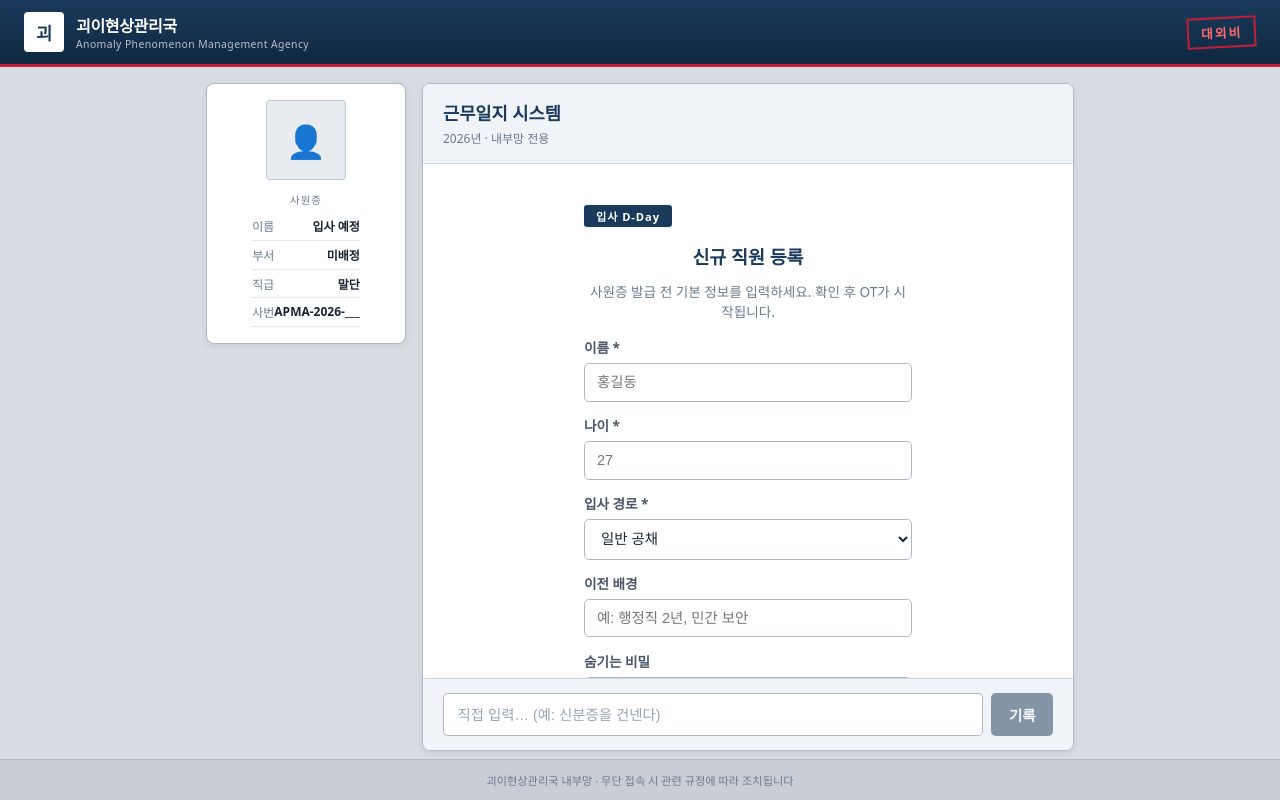
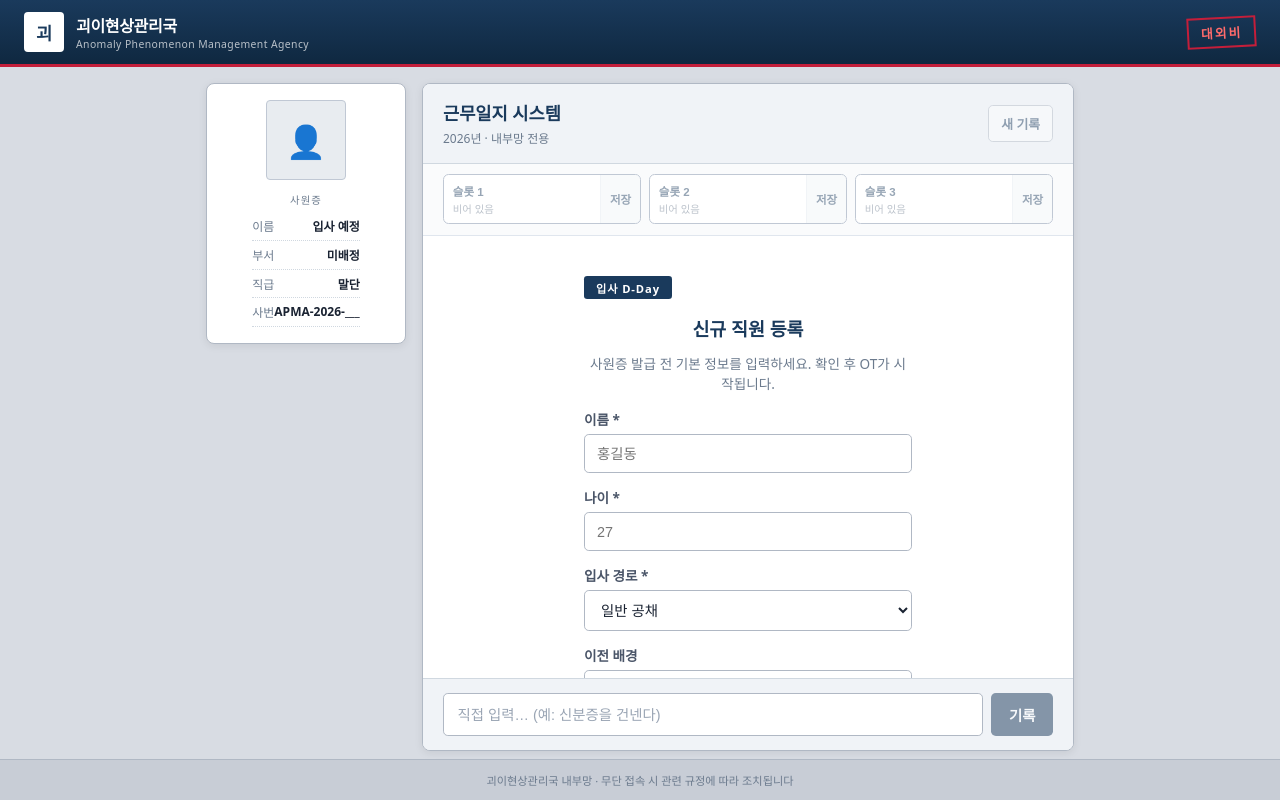
Before and after one commit to moonofchess/apma-trpg-chatbot, a Next.js app: page / in a window 1280 px wide. Built offline with nearby package versions, Linux system fonts and the light colour scheme.

Commit message:
Add local saves and improve scene prompting

```diff
--- a/app/api/chat/route.ts
+++ b/app/api/chat/route.ts
@@ -10,6 +10,7 @@ import { TRPG_SYSTEM_PROMPT } from "@/lib/trpg/system-prompt";
 import { trpgTools } from "@/lib/trpg/tools";
 
 export const maxDuration = 60;
+const DEFAULT_MODEL = "gpt-4o";
 
 function jsonError(message: string, status: number) {
   return Response.json({ error: message }, { status });
@@ -28,7 +29,7 @@ export async function POST(req: Request) {
     }
 
     const result = streamText({
-      model: openai("gpt-4o"),
+      model: openai(process.env.OPENAI_MODEL ?? DEFAULT_MODEL),
       system: TRPG_SYSTEM_PROMPT,
       messages: await convertToModelMessages(messages),
       tools: trpgTools,
--- a/app/globals.css
+++ b/app/globals.css
@@ -190,6 +190,10 @@ body {
   padding: 1rem 1.25rem;
   background: #f0f3f7;
   border-bottom: 1px solid #d0d8e0;
+  display: flex;
+  align-items: center;
+  justify-content: space-between;
+  gap: 1rem;
 }
 
 .panel-header h1 {
@@ -202,6 +206,97 @@ body {
   font-size: 0.75rem;
   color: #6b7a8d;
   margin-top: 0.25rem;
+}
+
+.new-session-button {
+  flex: 0 0 auto;
+  padding: 0.5rem 0.75rem;
+  border: 1px solid #b0b8c4;
+  border-radius: 0.3rem;
+  background: #fff;
+  color: #1a3a5c;
+  font-size: 0.8rem;
+  font-weight: 700;
+  cursor: pointer;
+}
+
+.new-session-button:disabled {
+  opacity: 0.45;
+  cursor: not-allowed;
+}
+
+.save-slots {
+  flex-shrink: 0;
+  display: grid;
+  grid-template-columns: repeat(3, minmax(0, 1fr));
+  gap: 0.5rem;
+  padding: 0.65rem 1.25rem;
+  background: #fafbfc;
+  border-bottom: 1px solid #e0e6ee;
+}
+
+.save-slot {
+  display: grid;
+  grid-template-columns: minmax(0, 1fr) auto;
+  min-width: 0;
+  border: 1px solid #c0c8d4;
+  border-radius: 0.35rem;
+  overflow: hidden;
+  background: #fff;
+}
+
+.save-slot-load,
+.save-slot-save {
+  border: 0;
+  background: transparent;
+  color: #1a2332;
+  cursor: pointer;
+}
+
+.save-slot-load {
+  min-width: 0;
+  padding: 0.45rem 0.55rem;
+  text-align: left;
+}
+
+.save-slot-load span,
+.save-slot-load small {
+  display: block;
+  overflow: hidden;
+  text-overflow: ellipsis;
+  white-space: nowrap;
+}
+
+.save-slot-load span {
+  font-size: 0.72rem;
+  font-weight: 700;
+  color: #1a3a5c;
+}
+
+.save-slot-load small {
+  margin-top: 0.15rem;
+  font-size: 0.65rem;
+  color: #6b7a8d;
+}
+
+.save-slot-save {
+  padding: 0 0.55rem;
+  border-left: 1px solid #e0e6ee;
+  background: #f0f3f7;
+  color: #1a3a5c;
+  font-size: 0.72rem;
+  font-weight: 700;
+}
+
+.save-slot-load:hover:not(:disabled),
+.save-slot-save:hover:not(:disabled) {
+  background: #e8f0fa;
+}
+
+.save-slot-load:disabled,
+.save-slot-save:disabled {
+  opacity: 0.45;
+  cursor: not-allowed;
 }
 
 .messages {
@@ -729,6 +824,7 @@ body {
 
   .panel-header {
     padding: 0.7rem 0.85rem;
+    gap: 0.5rem;
   }
 
   .panel-header h1 {
@@ -737,6 +833,30 @@ body {
 
   .panel-header p {
     font-size: 0.7rem;
+  }
+
+  .new-session-button {
+    padding: 0.45rem 0.55rem;
+    font-size: 0.72rem;
+  }
+
+  .save-slots {
+    display: flex;
+    gap: 0.45rem;
+    padding: 0.5rem 0.75rem;
+    overflow-x: auto;
+  }
+
+  .save-slot {
+    flex: 0 0 12rem;
+  }
+
+  .save-slot-load {
+    padding: 0.45rem 0.5rem;
+  }
+
+  .save-slot-save {
+    min-width: 2.8rem;
   }
 
   .messages {
--- a/app/page.tsx
+++ b/app/page.tsx
@@ -1,7 +1,7 @@
 "use client";
 
 import { useChat } from "@ai-sdk/react";
-import { DefaultChatTransport } from "ai";
+import { DefaultChatTransport, type UIMessage } from "ai";
 import { FormEvent, useEffect, useMemo, useRef, useState } from "react";
 
 import { EmployeeCard } from "./components/employee-card";
@@ -18,11 +18,74 @@ import {
   extractLatestSuggestedReplies,
 } from "@/lib/trpg/suggested-replies";
 
+const ACTIVE_SESSION_KEY = "apma-trpg-active-session";
+const SAVE_SLOTS_KEY = "apma-trpg-save-slots";
+const MAX_SAVE_SLOTS = 3;
+
+type SavedSession = {
+  id: string;
+  title: string;
+  updatedAt: string;
+  messages: UIMessage[];
+  intake: IntakeData | null;
+};
+
+function readSavedSession(key: string): SavedSession | null {
+  if (typeof window === "undefined") return null;
+
+  try {
+    const raw = window.localStorage.getItem(key);
+    if (!raw) return null;
+    const parsed = JSON.parse(raw) as SavedSession;
+    return Array.isArray(parsed.messages) ? parsed : null;
+  } catch {
+    return null;
+  }
+}
+
+type SaveSlot = SavedSession | null;
+
+function readSaveSlots(): SaveSlot[] {
+  if (typeof window === "undefined") return [];
+
+  try {
+    const raw = window.localStorage.getItem(SAVE_SLOTS_KEY);
+    if (!raw) return Array(MAX_SAVE_SLOTS).fill(null);
+    const parsed = JSON.parse(raw) as SaveSlot[];
+    if (!Array.isArray(parsed)) return Array(MAX_SAVE_SLOTS).fill(null);
+
+    return Array.from({ length: MAX_SAVE_SLOTS }, (_, index) => {
+      const slot = parsed[index];
+      return slot && Array.isArray(slot.messages) ? slot : null;
+    });
+  } catch {
+    return Array(MAX_SAVE_SLOTS).fill(null);
+  }
+}
+
+function writeSaveSlots(slots: SaveSlot[]) {
+  window.localStorage.setItem(SAVE_SLOTS_KEY, JSON.stringify(slots.slice(0, MAX_SAVE_SLOTS)));
+}
+
+function formatSavedAt(value: string) {
+  const date = new Date(value);
+  if (Number.isNaN(date.getTime())) return "저장됨";
+
+  return new Intl.DateTimeFormat("ko-KR", {
+    month: "2-digit",
+    day: "2-digit",
+    hour: "2-digit",
+    minute: "2-digit",
+  }).format(date);
+}
+
 export default function ChatPage() {
   const [input, setInput] = useState("");
   const [intake, setIntake] = useState<IntakeData | null>(null);
+  const [saveSlots, setSaveSlots] = useState<SaveSlot[]>(Array(MAX_SAVE_SLOTS).fill(null));
+  const [storageReady, setStorageReady] = useState(false);
   const messagesEndRef = useRef<HTMLDivElement>(null);
-  const { messages, sendMessage, status } = useChat({
+  const { messages, sendMessage, setMessages, status } = useChat({
     transport: new DefaultChatTransport({ api: "/api/chat" }),
   });
 
@@ -43,6 +106,12 @@ export default function ChatPage() {
     [messageParts],
   );
 
+  const saveTitle = useMemo(() => {
+    const name = intake?.name || profile.name;
+    const chapterTitle = chapter?.title || "입사 대기";
+    return `${name} · ${chapterTitle}`;
+  }, [chapter, intake, profile]);
+
   const suggestedReplies = useMemo(() => {
     if (isLoading) return [];
     const last = messages[messages.length - 1];
@@ -54,6 +123,38 @@ export default function ChatPage() {
   useEffect(() => {
     messagesEndRef.current?.scrollIntoView({ behavior: "smooth" });
   }, [messages, isLoading]);
+
+  useEffect(() => {
+    const activeSession = readSavedSession(ACTIVE_SESSION_KEY);
+    setSaveSlots(readSaveSlots());
+
+    if (activeSession) {
+      setMessages(activeSession.messages);
+      setIntake(activeSession.intake);
+    }
+
+    setStorageReady(true);
+  }, [setMessages]);
+
+  useEffect(() => {
+    if (!storageReady) return;
+
+    const hasActiveSession = messages.length > 0 || intake !== null;
+    if (!hasActiveSession) {
+      window.localStorage.removeItem(ACTIVE_SESSION_KEY);
+      return;
+    }
+
+    const activeSession: SavedSession = {
+      id: "active",
+      title: saveTitle,
+      updatedAt: new Date().toISOString(),
+      messages,
+      intake,
+    };
+
+    window.localStorage.setItem(ACTIVE_SESSION_KEY, JSON.stringify(activeSession));
+  }, [intake, messages, saveTitle, storageReady]);
 
   const sendUserMessage = (text: string) => {
     const trimmed = text.trim();
@@ -71,6 +172,39 @@ export default function ChatPage() {
     if (isLoading) return;
     setIntake(data);
     sendMessage({ text: buildIntakeMessage(data) });
+  };
+
+  const saveToSlot = (slotIndex: number) => {
+    if (isLoading || messages.length === 0) return;
+
+    const nextSlots = [...saveSlots];
+    nextSlots[slotIndex] = {
+      id: `slot-${slotIndex + 1}`,
+      title: saveTitle,
+      updatedAt: new Date().toISOString(),
+      messages,
+      intake,
+    };
+
+    const normalizedSlots = Array.from({ length: MAX_SAVE_SLOTS }, (_, index) => nextSlots[index] ?? null);
+
+    setSaveSlots(normalizedSlots);
+    writeSaveSlots(normalizedSlots);
+  };
+
+  const loadSlot = (slot: SavedSession) => {
+    if (isLoading) return;
+    setMessages(slot.messages);
+    setIntake(slot.intake);
+    setInput("");
+  };
+
+  const clearCurrentSession = () => {
+    if (isLoading) return;
+    setMessages([]);
+    setIntake(null);
+    setInput("");
+    window.localStorage.removeItem(ACTIVE_SESSION_KEY);
   };
 
   return (
@@ -96,6 +230,7 @@ export default function ChatPage() {
 
         <section className="work-panel">
           <header className="panel-header">
+            <div>
               <h1>근무일지 시스템</h1>
               <p>
                 {chapter
@@ -104,7 +239,45 @@ export default function ChatPage() {
                     : chapter.title
                   : "2026년 · 내부망 전용"}
               </p>
+            </div>
+            <button
+              type="button"
+              className="new-session-button"
+              onClick={clearCurrentSession}
+              disabled={isLoading || !hasSession}
+            >
+              새 기록
+            </button>
           </header>
+
+          <div className="save-slots" aria-label="저장 슬롯">
+            {Array.from({ length: MAX_SAVE_SLOTS }, (_, index) => {
+              const slot = saveSlots[index];
+              return (
+                <div className="save-slot" key={index}>
+                  <button
+                    type="button"
+                    className="save-slot-load"
+                    onClick={() => slot && loadSlot(slot)}
+                    disabled={isLoading || !slot}
+                    title={slot ? `${slot.title} 불러오기` : "빈 슬롯"}
+                  >
+                    <span>슬롯 {index + 1}</span>
+                    <small>{slot ? `${slot.title} · ${formatSavedAt(slot.updatedAt)}` : "비어 있음"}</small>
+                  </button>
+                  <button
+                    type="button"
+                    className="save-slot-save"
+                    onClick={() => saveToSlot(index)}
+                    disabled={isLoading || !hasSession}
+                    title={`슬롯 ${index + 1}에 저장`}
+                  >
+                    저장
+                  </button>
+                </div>
+              );
+            })}
+          </div>
 
           <div className="messages">
             {messages.length === 0 ? (
--- a/lib/trpg/chapters.ts
+++ b/lib/trpg/chapters.ts
@@ -12,6 +12,8 @@ export const CHAPTER_OUTLINE = `
 
 ### OFF: 괴이/호러
 - 현장 투입 사이렌, 규칙 위반, 괴이의 진짜 조건이 드러나는 순간 전환한다.
+- 전환은 반드시 빌드업을 거친다. 일상 업무 → 작은 이상 징후 → 주변 직원의 기겁/정지 → 책임자 등장 → 생존 지시 순서.
+- 괴이 현상을 첫 문장부터 던지지 않는다. 복사기라면 종이 걸림, 타는 냄새, 비정상적인 급지음, 직원들이 얼어붙는 반응을 먼저 둔다.
 - 묘사는 건조하고 차갑게. 농담하던 선배들의 표정이 끊기고, 명령은 짧아진다.
 - 전환 직후에는 농담을 멈춘다. 수신호, 대피, 봉인, 서류 효력처럼 생존 절차를 먼저 보여준다.
 - 낙차가 중요하다. 방금 전까지 회사 코미디였던 것이 한 문장 뒤 생존 규칙으로 바뀐다.
@@ -23,7 +25,9 @@ export const CHAPTER_OUTLINE = `
 - 시작은 반드시 세계관 설명과 신입 오리엔테이션.
 - 괴이현상은 실제로 존재하고, 괴이현상관리국은 그것을 분류·관리·격리하는 국가기관이라고 짧게 알려준다.
 - 박도윤 대리는 탕비실에서 구운 계란이나 믹스커피를 들고 환영한다. 초면에는 존댓말을 쓴다.
-- 호러 전환: 복사기에서 핏물이 쏟아지고 비명 같은 급지가 난다. 김세린 과장이 등장해 대피를 지시한다.
+- 호러 전환 빌드업: OT가 거의 끝난 뒤 복도 쪽 복사기가 종이를 여러 장 물고 멈춘다. 타는 냄새와 축축한 소리가 난다. 먼저 본 직원이 욕을 삼키고 뒷걸음질한다. 빨간 액체는 그 다음에 천천히 드러난다.
+- 주변 반응: 인사팀 직원이 신입들을 뒤로 물리고, 박도윤은 농담을 멈춘다. 사무실이 조용해진 뒤 김세린 과장이 들어온다.
+- 김세린은 상황을 자연스럽게 지휘한다. 예: "잠깐, 모두 뒤로 물러서요. 신입 OT 때 이게 터지네." 같은 결의 대사. 그대로 복사하지 말고 상황에 맞게 새로 쓴다.
 
 ### 야근 식대는 목숨으로
 - 퇴근 직전 오민석 부장이 내일까지 처리할 일을 던지고 사라진다.
--- a/lib/trpg/characters.ts
+++ b/lib/trpg/characters.ts
@@ -2,8 +2,8 @@ export const PRESET_CHARACTERS = `
 ## 등장인물 (말투·신념·기능만. 대사는 상황마다 즉흥 창작)
 
 ### 김세린 — 현장대응3팀 과장, 38
-- 말투: 반말·단문. 끝을 잘라 말함. "됐어.", "여기서 끝.", "왜 그래."
-- 금지: "~에 대해", "~하는 것입니다", 장문 설교, 번역체 정중어
+- 말투: 현장 지휘형. 평소엔 짧고 건조하지만, 민간인·신입·OT 상황에서는 최소한의 설명을 붙인다. "잠깐, 다들 물러서요.", "신입 OT 중에 이게 터지네.", "복사기에서 눈 떼지 말고, 손대지 마세요."
+- 금지: "~에 대해", "~하는 것입니다", 장문 설교, 번역체 정중어, "이게 일이야", "여기서 지켜봐"처럼 목적어 없는 추상 대사
 - 습관: 무전기를 두드리며 생각. 블랙커피만.
 - 신념: 말단이 먼저 죽는 건 규칙이 아니라 결재. 시스템 바꾸기 실패 후 살아남은 이를 끝까지 챙김.
 - 기능: 현장 멘토. 겉은 까칠, 실전에선 구체적으로 칭찬(나데나데).
```
Also changed, not shown: lib/trpg/system-prompt.ts (+11 -1 lines), 2 other files (tests, documents, lock files or other folders). Lines whose indentation alone changed are shown as unchanged.
